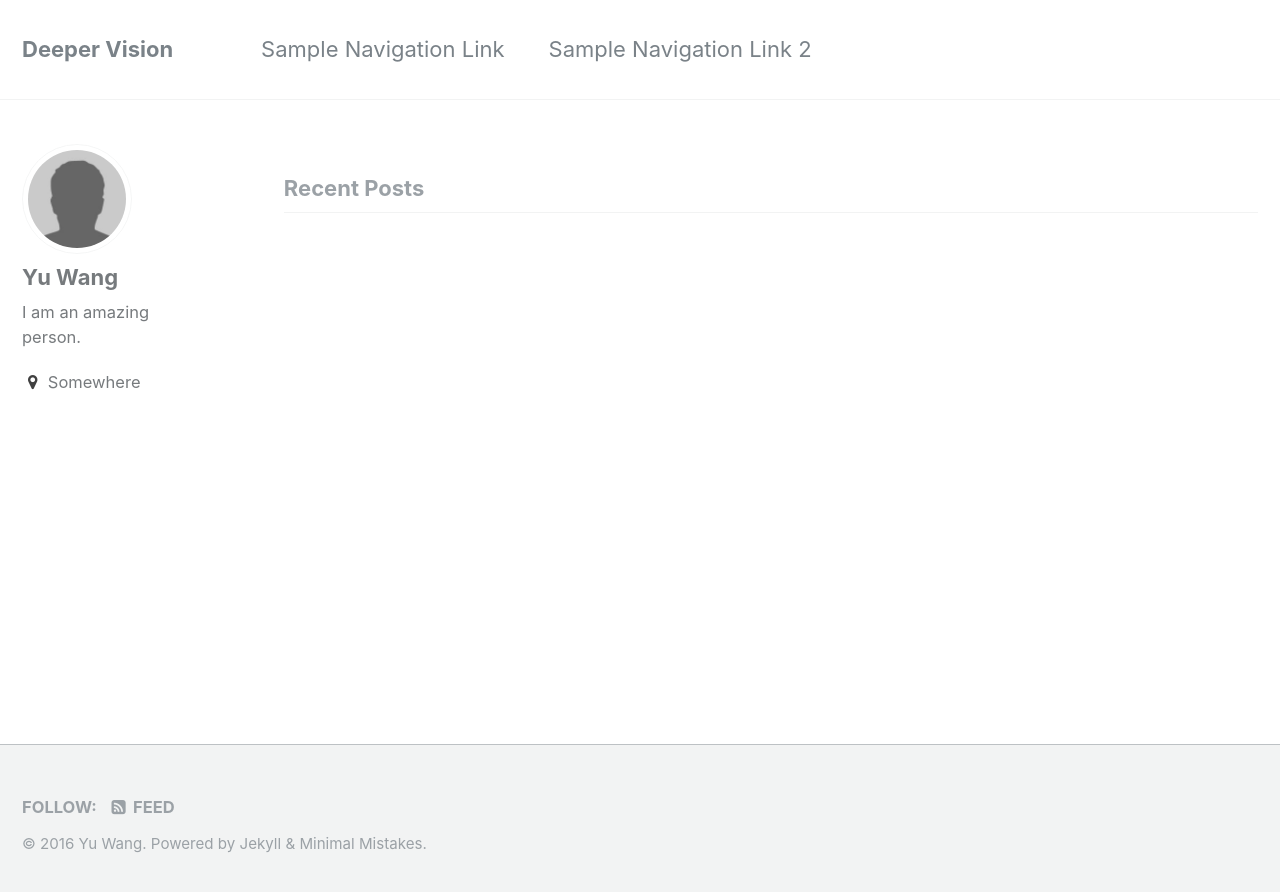
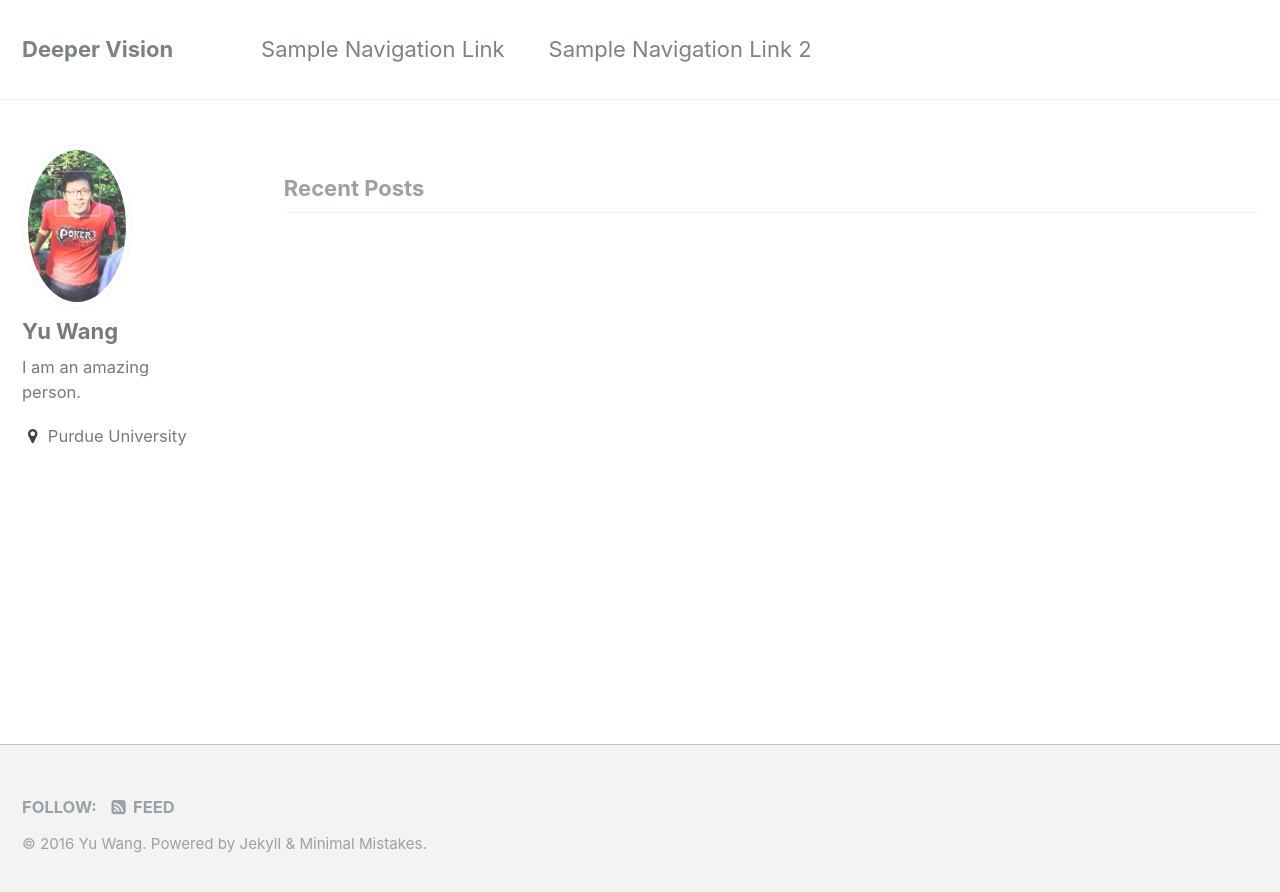
Before and after one commit to ywang-purdue/ywang-purdue.github.io, a Jekyll site: the page built from index.html, in a window 1280 px wide. Shown: the top 892 px of the page. Built offline with Jekyll 4.4.1, drawn with Linux system fonts in a browser that asks for light colours; the list of posts is cut into pages by our own code.

```diff
--- a/_config.yml
+++ b/_config.yml
@@ -78,9 +78,9 @@
 # Site Author
 author:
   name             : "Yu Wang"
-  avatar           : "bio-photo.jpg"
+  avatar           : "me.png"
   bio              : "I am an amazing person."
-  location         : "Somewhere"
+  location         : "Purdue University"
   email            :
   uri              :
   bitbucket        :
```
Also changed, not shown: images/bio-photo.jpg (deleted), images/me.png (added).
